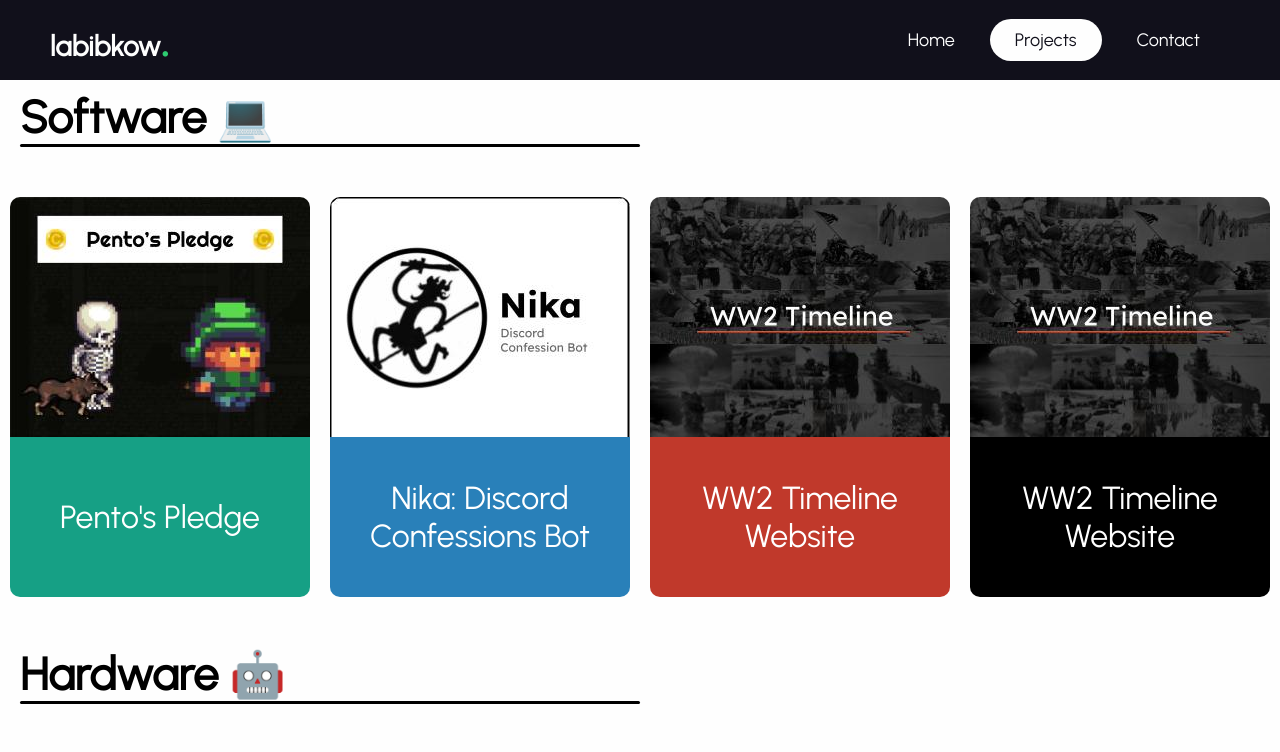
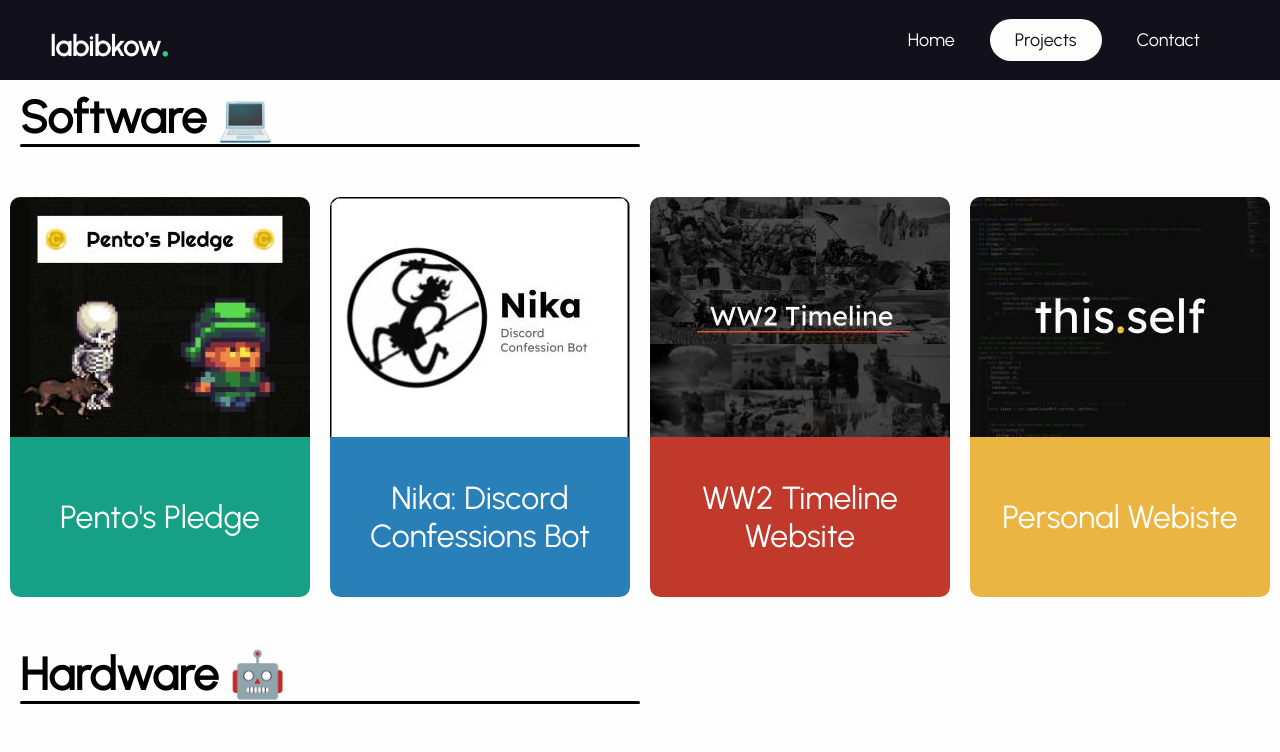
Before and after one commit to camelNotationsdjkh/labibkow, a Next.js app: page /projects in a window 1280 px wide. Shown: the top 752 px of the page. Built offline with nearby package versions, Linux system fonts and the light colour scheme.

Commit message:
content + card comp update

```diff
--- a/package.json
+++ b/package.json
@@ -4,7 +4,7 @@
   "private": true,
   "scripts": {
     "dev": "next dev",
-    "build": "next build",
+    "build": "next build && next export",
     "start": "next start",
     "lint": "next lint"
   },
--- a/pages/projects/index.js
+++ b/pages/projects/index.js
@@ -8,7 +8,7 @@ const contentArr = [
     tags: ["platformer game", "python", "pygame"],
     imgLink: "pentoSmall.png",
     theme: "#27ae60",
-    text: "Pento’s Pledge is a short platformer game I made in highschool using Pygame as my final project for my Programming 12 class. This was my first introduction to Object Oriented Programming, and boy was it a game-changer (pun intended)! While the game itself isn’t technically very impressive, it taught me a lot in terms of how game mechanics are designed, how animations are made through sprite sheets, and how we can create a world of our own and code our set of laws of Physics. <br /><br />Initially, I wanted to make a 10 level game, but time constraints only allowed me to make it to only 2 levels! I had spent more than 60+ hours making this game, and I learned the hard way that most of the time isn’t spent coding/debugging, but in designing the game and creating digital assets for. Nevertheless, I am still very proud of what I made. <br /><br />One thing I would change is to make a better .exe file. While it’s not included in my github repo, I did make one (which is what you’ll see in my game demo video under more details!)It's extremely buggy and doesn’t have a great user experience.",
+    text: "Pento’s Pledge is a short platformer game I made in highschool using Pygame as my final project for my Programming 12 class. This was my first introduction to Object Oriented Programming, and boy was it a game-changer (pun intended)! While the game itself isn’t technically very impressive, it taught me a lot in terms of how game mechanics are designed, how animations are made through sprite sheets, and how we can create a world of our own and code our set of laws of Physics. <br /><br />Initially, I wanted to make a 10 level game, but time constraints only allowed me to make it to only 2 levels! I had spent more than 60+ hours making this game, and I learned the hard way that most of the time isn’t spent coding/debugging, but in designing the game and creating digital assets for. Nevertheless, I am still very proud of what I made.<br /><br /><b>Key takeaways from the project</b><ul><li>Become with comfortable with OOP principles and coding structure</li><li>Learned the basics of sprite animation and game design</li><li>Learned to manipulate UI elements in pygame and the essentials of color theory </li></ul>",
     hover: "#2ecc71",
     title: "Pento's Pledge",
     btnLink: "https://github.com/camelNotationsdjkh/Pento-s-Pledge",
@@ -18,7 +18,7 @@ const contentArr = [
     tags: ["discord Bot", "discord.js", "javascript", "google sheets"],
     imgLink: "nikaSmall.jpg",
     theme: "#2980b9",
-    text: "UBC confession's Facebook page, a historic place where students went to anonymously send in their secrets/crushes/rants, was closing down after years of operation. I couldn't let the legacy of such an integral part of UBC history die so I suggested that we create a similar confessions channel on our year's engineering channel. While the moderators and admin were receptive, they were rightfully worried about the implications of letting users send in whatever they want. The bots that were available didn't have (good) moderation features and so the idea would likely go no where — useless I made it myself. <br /> <br />So, with nothing significant to do during summer, I got to work knowing full well that I hadn't touched either Javascript or Python in over a year and had lots to learn if I wanted to make this project happen. Luckily I had so so so much help from @Elio who had experience with making Discord bots and mentored me along the way. This is definitely one of my proudest personal projects because this is the first time I ever published something that people use and actually enjoy using. It's a feeling of satisfaction that's hard to describe, and it's something that will likely stick with me as I continue on with my career!",
+    text: "UBC confession's Facebook page, a historic place where students went to anonymously send in their secrets/crushes/rants, was closing down after years of operation. I couldn't let the legacy of such an integral part of UBC history die so I suggested that we create a similar confessions channel on our year's engineering channel. While the moderators and admin were receptive, they were rightfully worried about the implications of letting users send in whatever they want. The bots that were available didn't have (good) moderation features and so the idea would likely go no where — useless I made it myself. <br /> <br /><b>Key takeaways from the project</b><ul><li>Further mastered OOP fundamentals through discord.js which heavily relies on class methods and the library itself is entirely object oriented</li><li>Collaborated with others to test bugs on the prototypes and use their feedback to implement new features. </li><li>Learned about the terrors of trying to host for free! Eventually I had to opt with a paid option to reduce downtime of the bot.</li></ul><br />This is definitely one of my proudest personal projects because this is the first time I ever published something that people use and actually enjoy using. It's a feeling of satisfaction that's hard to describe, and it's something that will likely stick with me as I continue on with my career!",
     hover: "#3498db",
     title: "Nika | Confession bot",
     btnLink: "https://github.com/camelNotationsdjkh/Nika-confessions",
@@ -52,6 +52,16 @@ const contentArr = [
     hover: "#9b59b6",
     title: "Magnetically controlled robot car",
     btnLink: "/projects/robot",
+    theWin: false,
+  },
+  {
+    tags: ["React", "Next.js", "JavaScript"],
+    imgLink: "webSmall.jpg",
+    theme: "#EAB543",
+    text: "This website has been one of my biggest projects of the year. I was inspired to make one after watching a video by Fireship.io on Next.js, a revolutionary React based framework, and all the cool things you could do with it. However, what really pushed me was seeing a stunning personal website my friends made using React and Angular. I knew there would be a learning curve for using a framework, but I am really glad that I did because the structure and background power of a framework is almost essential to create any large and complex web application. In some sense, I was playing on hard mode by insisting on using vanilla HTML, CSS and Javascript!<br /><br /><b>Key Takewaways from the project</b><br /><ul><li>Learned React and Next.js structure: JSX, Hooks, routing, React componenets, mounting and unmounting, and componenet lifecycles.</li><li>Implemented a style module per compoenent to decrease CSS cluttering</li><li>Employed media queries to make the application fully responsive</li></ul><br />Unfortunately, I haven't gotten the chance to use one of Next.js's most powerful tool: Server-side rendering! I hope do so soon either with this site or with my next web app.",
+    hover: "#f1c40f",
+    title: "Personal Website",
+    btnLink: "https://github.com/camelNotationsdjkh/labibkow",
     theWin: false,
   },
 ];
@@ -110,11 +120,11 @@ export default function ProjectPage() {
 
           <Card
             key="c4"
-            keyVal={3}
+            keyVal={5}
             setKey={setKey}
-            imgLink="worldBig.jpg"
-            text="WW2 Timeline Website"
-            themeColor="#000000"
+            imgLink="webBig.jpg"
+            text="Personal Webiste"
+            themeColor="#EAB543"
             vis={vis}
             setVis={setVis}
           />
--- a/public/home/dict.js
+++ b/public/home/dict.js
@@ -41,7 +41,7 @@ const comp4 = new dictComp(
 
 const comp5 = new dictComp(
     ["Last summer I worked as a student intern in warehousing for Finning, a provider and servicer of (prodominantly) CAT products. While it's not a job related to engineering, I really loved the experience - especially the vibrant company culture and interacting with my co-workers. Seriously, you'll meet some of the most charismatic, nicest, and funniest people at my branch (some of them could go on to host their own comedy show!).",
-     "I can't overstate how fun, yet productive, our workplace dynamic was. I had tons of fun, and was comfortable enough to make these two documents: <br /><br />(1) <a href='/resume/finn01.pdf'> A satirical proposal</a> asking my boss for a new vacuum cleaner (under an anonymous pen name of course - though my cover was eventually blown!)<br />(2)<a href='www.google.ca'> A set of formulas</a> and instructions for measuring longed coiled items ^1500",
+     "I can't overstate how fun, yet productive, our workplace dynamic was. I had tons of fun, and was comfortable enough to make these two documents: <br /><br />(1) <a href='/resume/finn01.pdf'> A satirical proposal</a> asking my boss for a new vacuum cleaner (under an anonymous pen name of course - though my cover was eventually blown!)<br />(2)<a href='/resume/finn02.pdf'> A set of formulas</a> and instructions for measuring longed coiled items ^1500",
      "The backstory behind these documents is something I will leave for another day, or as a topic for an in-person discussion!"],
      [["finnImg.jpg", "Finning, celebrating 90 years of being in business. Proud to be apart of it!"]]
 
```
Also changed, not shown: public/project/webBig.jpg (added), public/project/webSmall.jpg (added).
